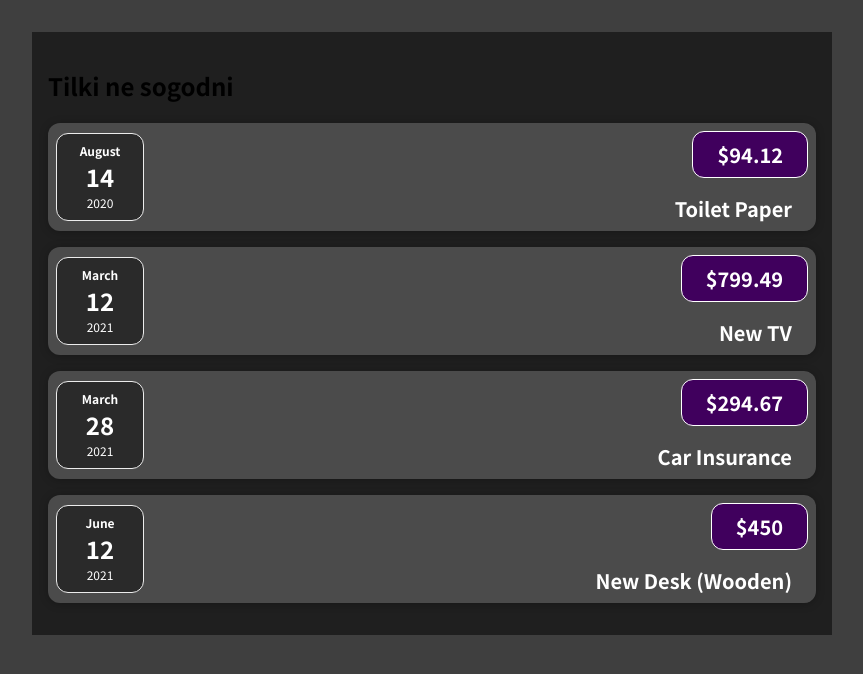
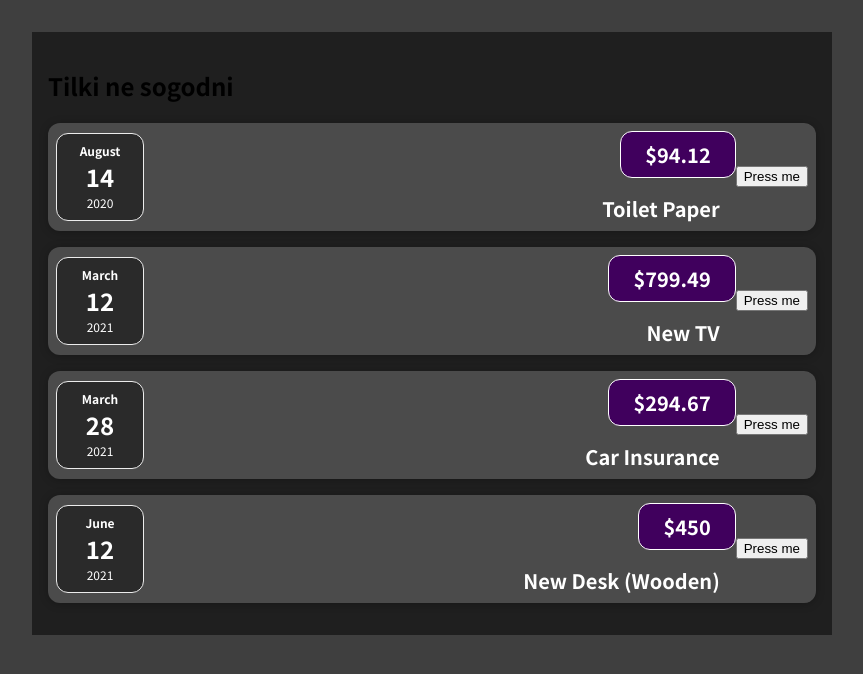
Before and after one commit to UncleLion/React-App, a JavaScript app: page / in a window 1280 px wide. Shown: the top 674 px of the page, without its empty margins (208-1071 px from the left). Built offline with nearby package versions, Linux system fonts and the light colour scheme.

Commit message:
added click button with listener

```diff
--- a/src/components/Expense/ExpenseList.js
+++ b/src/components/Expense/ExpenseList.js
@@ -3,6 +3,11 @@ import ExpenseDate from "./ExpenseDate"
 import "./ExpenseList.css"
 
 export default function ExpenseList(props) {
+    const clickHandler = () => {
+        console.log('It`s Working')
+        ("Welcome")
+    }
+
     return (
         <Card className="expense-list">
             <ExpenseDate  date={props.date}/>
@@ -10,6 +15,7 @@ export default function ExpenseList(props) {
                 <h2>{props.title}</h2>
                 <div className="expense-list__price">${props.amount}</div>
             </div>
+            <button onClick={clickHandler} >Press me</button>
         </Card>
     )
 }
```
